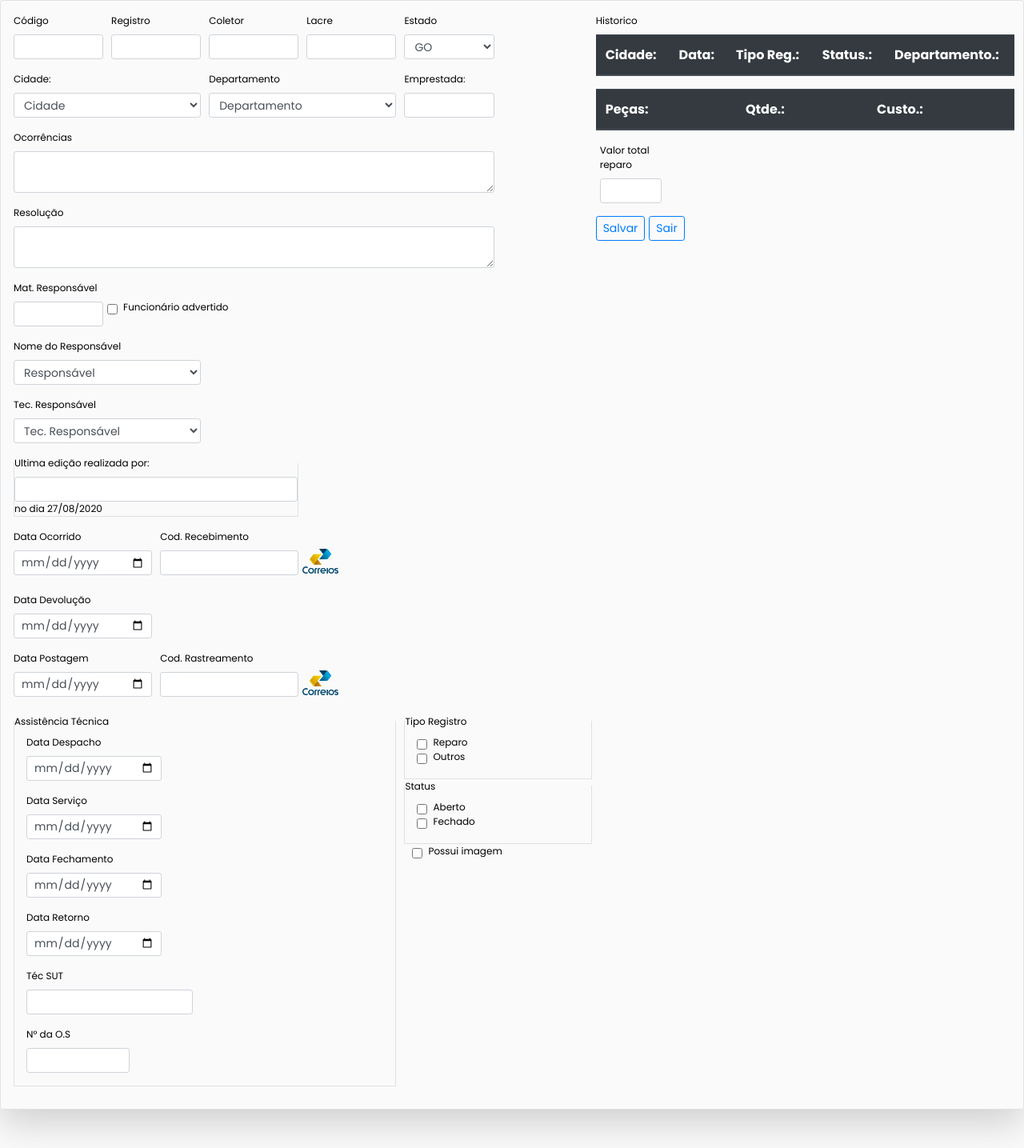
After one commit to phelipell1/patrimonio-web, a PHP site: page /forms/nova_os.php?id=1 in a window 1280 px wide. The commit adds this page. Shown: the whole page at 80% size. Run offline with PHP 8.4, Linux system fonts and the light colour scheme; lists and menus that the app fills with data are empty; some libraries are stand-ins or nearby versions.

Commit message:
Criado nova classe e pagina de historico

```diff
--- /dev/null
+++ b/controllers/novaOsController.php
@@ -0,0 +1,10 @@
+<?php
+require_once('../imports_stilos/imports_stiles.php');
+require_once('../Connections/Conexao.php');
+require_once('../Connections/ConexaoUser.php');
+include_once('../model/historicoModel.php');
+
+$seuId = $_GET['id'];
+
+$col_codigo = $seuId;
+$hco_codigo = '56565656';
--- /dev/null
+++ b/forms/nova_os.php
@@ -0,0 +1,273 @@
+<?php
+require_once('../imports_stilos/imports_stiles.php');
+require_once('../controllers/novaOsController.php');
+?>
+<script>
+    $(document).ready(function() {
+        $('#btn_sair').click(function() {
+            var opcao = confirm("Ei, você clicou em sair! tem certeza que deseja sair ?");
+            if (opcao == true) {
+                window.close();
+            }
+
+        });
+    });
+</script>
+<div class="shadow-lg mb-5 p-3 rounded border">
+    <form id="historico-form">
+        <div class="form-row">
+            <div class="col-sm-7 ">
+                <div class="form-row">
+                    <div class="form-group col-sm-2">
+                        <label for="">Código</label>
+                        <input type="text" name="" id="" class="form-control form-control-sm">
+                    </div>
+                    <div class="form-group col-sm-2">
+                        <label for="">Registro</label>
+                        <input type="text" name="" id="" class="form-control form-control-sm">
+                    </div>
+                    <div class="form-group col-sm-2">
+                        <label for="">Coletor</label>
+                        <input type="text" name="" id="" class="form-control form-control-sm">
+                    </div>
+                    <div class="form-group col-sm-2">
+                        <label for="">Lacre</label>
+                        <input type="text" name="" id="" class="form-control form-control-sm">
+                    </div>
+                    <div class="form-group col-sm-2">
+                        <label for="">Estado</label>
+                        <select type="text" name="" id="" class="form-control form-control-sm">
+                            <option value="">GO</option>
+                        </select>
+                    </div>
+                </div>
+                <div class="form-row">
+                    <div class="form-group col-sm-4">
+                        <label for="">Cidade:</label>
+                        <select type="text" name="" id="" class="form-control form-control-sm">
+                            <option value="">Cidade</option>
+                        </select>
+                    </div>
+                    <div class="form-group col-sm-4">
+                        <label for="">Departamento</label>
+                        <select type="text" name="" id="" class="form-control form-control-sm">
+                            <option value="">Departamento</option>
+                        </select>
+                    </div>
+                    <div class="form-group col-sm-2">
+                        <label for="">Emprestada:</label>
+                        <input type="text" name="" id="" class="form-control form-control-sm">
+                    </div>
+                </div>
+                <div class="form-row">
+                    <div class="form-group col-sm-10">
+                        <label for="">Ocorrências</label>
+                        <textarea name="" id="" rows="2" class="form-control form-control-sm">
+                        </textarea>
+                    </div>
+                </div>
+                <div class="form-row">
+                    <div class="form-group col-sm-10">
+                        <label for="">Resolução</label>
+                        <textarea name="" id="" rows="2" class="form-control form-control-sm">
+                        </textarea>
+                    </div>
+                </div>
+                <div class="form-row">
+                    <div class="form-group col-2">
+                        <label for="">Mat. Responsável</label>
+                        <input type="text" name="" id="" class="form-control form-control-sm">
+                    </div>
+                    <div class="col-auto my-4">
+                        <div class="form-checkbox col">
+                            <input type="checkbox" name="" id="" class="form-check-input">
+                            <label for="" class="form-check-label">Funcionário advertido</label>
+                        </div>
+                    </div>
+                </div>
+                <div class="form-row">
+                    <div class="form-group col-sm-4">
+                        <label for="">Nome do Responsável</label>
+                        <select name="" id="" class="form-control form-control-sm">
+                            <option value="">Responsável</option>
+                        </select>
+                    </div>
+                </div>
+                <div class="form-row">
+                    <div class="form-group col-sm-4">
+                        <label for="">Tec. Responsável</label>
+                        <select name="" id="" class="form-control form-control-sm">
+                            <option value="">Tec. Responsável</option>
+                        </select>
+                    </div>
+                </div>
+                <div class="form-row">
+                    <div class="form-group col-6">
+                        <fieldset class="border">
+                            <legend class="legend">Ultima edição realizada por:</legend>
+                            <input type="text" name="" id="" class="form-control form-control-sm">
+                            <span>no dia</span>
+                            <span>27/08/2020</span>
+
+                        </fieldset>
+                    </div>
+                </div>
+                <div class="form-row">
+                    <div class="form-group col-3">
+                        <label for="">Data Ocorrido</label>
+                        <input type="date" name="" id="" class="form-control form-control-sm">
+                    </div>
+                    <div class="form-group col-3">
+                        <label for="">Cod. Recebimento</label>
+                        <input type="text" name="" id="" class="form-control form-control-sm">
+                    </div>
+                    <div class="form-group my-4">
+                        <a href=""><img src="../imagens/logo-correios.png" alt="" width="45"></a>
+                    </div>
+                </div>
+                <div class="form-row">
+                    <div class="form-group col-3">
+                        <label for="">Data Devolução</label>
+                        <input type="date" name="" id="" class="form-control form-control-sm">
+                    </div>
+                </div>
+                <div class="form-row">
+                    <div class="form-group col-3">
+                        <label for="">Data Postagem</label>
+                        <input type="date" name="" id="" class="form-control form-control-sm">
+                    </div>
+                    <div class="form-group col-3">
+                        <label for="">Cod. Rastreamento</label>
+                        <input type="text" name="" id="" class="form-control form-control-sm">
+                    </div>
+                    <div class="form-group my-4">
+                        <a href=""><img src="../imagens/logo-correios.png" alt="" width="45"></a>
+                    </div>
+                </div>
+                <div class="form-row">
+                    <div class="col-sm-8">
+                        <fieldset class="border">
+                            <legend class="legend">Assistência Técnica</legend>
+                            <div class="form-group col-sm-5">
+                                <label for="">Data Despacho</label>
+                                <input type="date" name="" id="" class="form-control form-control-sm">
+                            </div>
+                            <div class="form-group col-sm-5">
+                                <label for="">Data Serviço</label>
+                                <input type="date" name="" id="" class="form-control form-control-sm">
+                            </div>
+                            <div class="form-group col-sm-5">
+                                <label for="">Data Fechamento</label>
+                                <input type="date" name="" id="" class="form-control form-control-sm">
+                            </div>
+                            <div class="form-group col-sm-5">
+                                <label for="">Data Retorno</label>
+                                <input type="date" name="" id="" class="form-control form-control-sm">
+                            </div>
+                            <div class="form-group col-6">
+                                <label for="">Téc SUT</label>
+                                <input type="text" name="" id="" class="form-control form-control-sm">
+                            </div>
+                            <div class="form-group col-4">
+                                <label for="">N° da O.S</label>
+                                <input type="text" name="" id="" class="form-control form-control-sm">
+                            </div>
+                        </fieldset>
+                    </div>
+                    <div class="col-sm-4">
+                        <fieldset class="border">
+                            <legend class="legend">Tipo Registro</legend>
+                            <div class="form-check">
+                                <label class="form-check-label col">
+                                    <input type="checkbox" class="form-check-input" name="" id="" value="checkedValue">
+                                    Reparo
+                                </label>
+                            </div>
+                            <div class="form-check">
+                                <label class="form-check-label col">
+                                    <input type="checkbox" class="form-check-input" name="" id="" value="checkedValue">
+                                    Outros
+                                </label>
+                            </div>
+                            <br>
+                        </fieldset>
+                        <fieldset class="border">
+                            <legend class="legend">Status</legend>
+                            <div class="form-check">
+                                <label class="form-check-label col">
+                                    <input type="checkbox" class="form-check-input" name="" id="" value="checkedValue">
+                                    Aberto
+                                </label>
+                            </div>
+                            <div class="form-check">
+                                <label class="form-check-label col">
+                                    <input type="checkbox" class="form-check-input" name="" id="" value="checkedValue">
+                                    Fechado
+                                </label>
+                            </div>
+                            <br>
+                        </fieldset>
+                        <div class="form-row">
+                            <div class="form-check">
+                                <label class="form-check-label col">
+                                    <input type="checkbox" class="form-check-input" name="" id="" value="checkedValue">
+                                    Possui imagem
+                                </label>
+                            </div>
+                        </div>
+                    </div>
+
+
+                </div>
+            </div>
+            <div class="col-sm-5">
+                <div class="form-row">
+                    <label for="">Historico</label>
+                    <table class="table table-dark">
+                        <thead>
+                            <tr>
+                                <th scope="col">Cidade:</th>
+                                <th scope="col">Data:</th>
+                                <th scope="col">Tipo Reg.:</th>
+                                <th scope="col">Status.:</th>
+                                <th scope="col">Departamento.:</th>
+                            </tr>
+                        </thead>
+                        <tbody>
+
+                        </tbody>
+                    </table>
+                </div>
+                <div class="form-row">
+                    <table class="table table-dark">
+                        <thead>
+                            <tr>
+                                <th scope="col">Peças:</th>
+                                <th scope="col">Qtde.:</th>
+                                <th scope="col">Custo.:</th>
+                            </tr>
+                        </thead>
+                        <tbody>
+
+                        </tbody>
+                    </table>
+                </div>
+                <div class="form-row">
+                    <div class="form-group col-sm-2">
+                        <label for="">Valor total reparo</label>
+                        <input type="text" name="" id="" class="form-control form-control-sm">
+                    </div>
+                </div>
+                <div class="form-row">
+                    <div class="form-button">
+                        <button type="button" class="btn btn-sm btn-outline-primary">Salvar</button>
+                    </div>
+                    <div class="form-button col">
+                        <button type="button" id="btn_sair" class="btn btn-sm btn-outline-primary">Sair</button>
+                    </div>
+
+                </div>
+            </div>
+        </div>
+    </form>
+</div>
--- a/model/coletorModel.php
+++ b/model/coletorModel.php
@@ -22,3 +22,4 @@ $idusuario = null;
 $observacoes = null;
 $cartao_memoria = null;
 $sts_codigo = null;
+$usuario = null;
--- /dev/null
+++ b/model/historicoModel.php
@@ -0,0 +1,36 @@
+<?php
+
+$codigo = null;
+$hco_codigo = null;
+$col_codigo = null;
+$hco_lacre = null;
+$hco_num_col = null;
+$reg_codigo = null;
+$cid_codigo = null;
+$dep_codigo = null;
+$hco_col_emprestada = null;
+$hco_data_ocorrido = null;
+$hco_data_devolucao = null;
+$hco_data_postagem = null;
+$hco_codigo_recebimento = null;
+$hco_codigo_rastreamento = null;
+$hco_ocorrencias = null;
+$hco_resolucao = null;
+$mat_responsavel = null;
+$nome_responsavel = null;
+$fun_codigo = null;
+$hco_advertido = null;
+$hco_idusuario_tec = null;
+$hco_data_envio_ast = null;
+$hco_data_servico = null;
+$hco_data_fecha = null;
+$hco_data_retorno_ast = null;
+$hco_num_os = null;
+$hco_tecnico_sut = null;
+$pecas_e_servico = null;
+$protocolos = null;
+$hco_idusuario_editor = null;
+$hco_data_edicao = null;
+$trg_codigo = null;
+$sts_codigo = null;
+$hco_imagens = null;
```
Also changed, not shown: controllers/coletorController.php (+26 -0 lines), forms/coletor_detalhes.php (+72 -99 lines), imagens/Correios_(1970).svg (added), imagens/correios.png (added), imagens/logo-correios.png (added).
